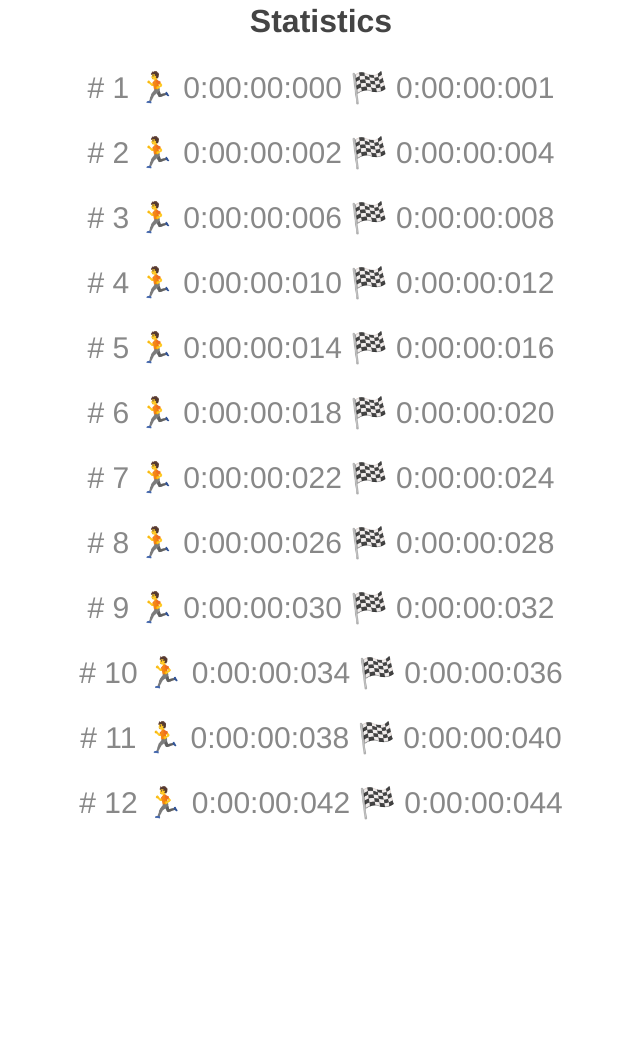
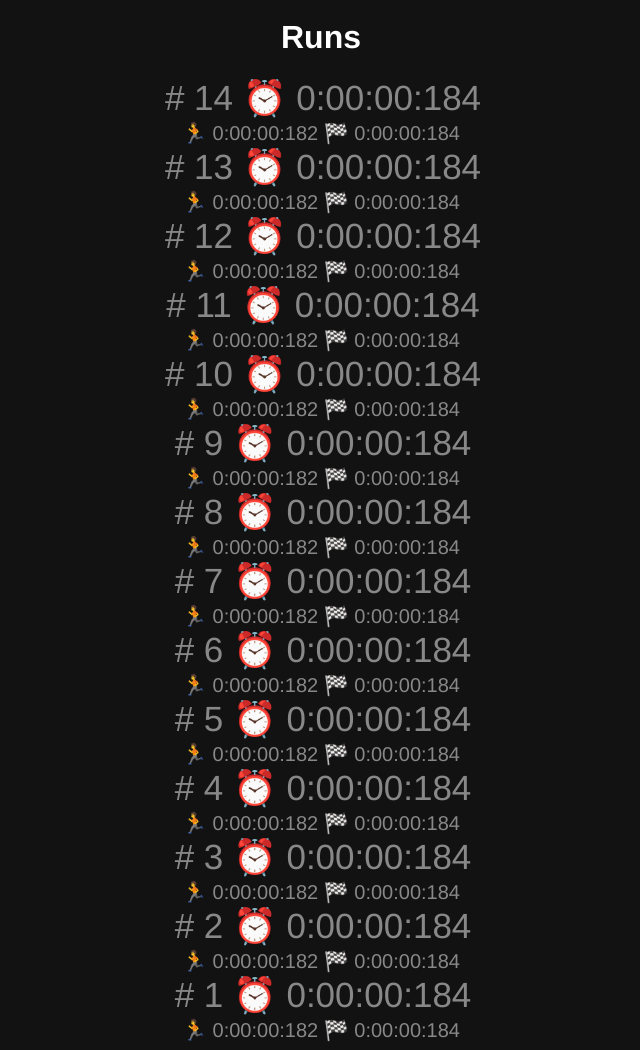
Before and after one commit to lexejs/htmltest, a plain HTML site: page index.html in a window 1280 px wide. Shown: the part 148-1198 px from the top of the page, without its empty margins (319-959 px from the left). Before the commit the page ends 976 px from the top, so only its background shows below. Drawn offline with Linux system fonts and the light colour scheme.

Commit message:
Update index.html

```diff
--- a/index.html
+++ b/index.html
@@ -1,11 +1,12 @@
 <!DOCTYPE html>
 <html>
  <head>
- <meta name="viewport" http-equiv="refresh" content="15" content="width=device-width, initial-scale=1.0, user-scalable=no"/>
+ <meta charset="UTF-8" name="viewport" http-equiv="refresh" content="5" content="width=device-width, initial-scale=1.0, user-scalable=no"/>
  <style>
- html { font-family: Helvetica; display: inline-block; margin: 0px; text-align: center;}
- h1 {color: #444444;margin: 5px auto 3px;} h3 {color: #444444;}
- p {font-size: 30px;color: #888;margin-bottom: 1px;width: 100%;}
+ html { font-family: Helvetica; display: inline-block; margin: 0px; text-align: center;color-scheme: dark !important;}
+
+ p {font-size: 35px;color: #888;margin: 2px;width: 100%;}
+ span {font-size: 20px;color: #888;margin: 1px;width: 100%;}
  h2 {text-align: center; text-justify: inter-word; font-size: 120px; margin: 1px;}
  </style>
 
@@ -17,20 +18,35 @@
 
 <h2 id="timer">0</h2>
 
-<h1>Statistics</h1>
-
-<p># 1 🏃 0:00:00:000 🏁 0:00:00:001 </p>
-<p># 2 🏃 0:00:00:002 🏁 0:00:00:004 </p>
-<p># 3 🏃 0:00:00:006 🏁 0:00:00:008 </p>
-<p># 4 🏃 0:00:00:010 🏁 0:00:00:012 </p>
-<p># 5 🏃 0:00:00:014 🏁 0:00:00:016 </p>
-<p># 6 🏃 0:00:00:018 🏁 0:00:00:020 </p>
-<p># 7 🏃 0:00:00:022 🏁 0:00:00:024 </p>
-<p># 8 🏃 0:00:00:026 🏁 0:00:00:028 </p>
-<p># 9 🏃 0:00:00:030 🏁 0:00:00:032 </p>
-<p># 10 🏃 0:00:00:034 🏁 0:00:00:036 </p>
-<p># 11 🏃 0:00:00:038 🏁 0:00:00:040 </p>
-<p># 12 🏃 0:00:00:042 🏁 0:00:00:044 </p>
+<h1>Runs</h1>
+<p># 14 ⏰ 0:00:00:184 </p>
+<span>🏃 0:00:00:182 🏁 0:00:00:184</span>
+<p># 13 ⏰ 0:00:00:184 </p>
+<span>🏃 0:00:00:182 🏁 0:00:00:184</span>
+<p># 12 ⏰ 0:00:00:184 </p>
+<span>🏃 0:00:00:182 🏁 0:00:00:184</span>
+<p># 11 ⏰ 0:00:00:184 </p>
+<span>🏃 0:00:00:182 🏁 0:00:00:184</span>
+<p># 10 ⏰ 0:00:00:184 </p>
+<span>🏃 0:00:00:182 🏁 0:00:00:184</span>
+<p># 9 ⏰ 0:00:00:184 </p>
+<span>🏃 0:00:00:182 🏁 0:00:00:184</span>
+<p># 8 ⏰ 0:00:00:184</p>
+<span>🏃 0:00:00:182 🏁 0:00:00:184</span>
+<p># 7 ⏰ 0:00:00:184</p>
+<span>🏃 0:00:00:182 🏁 0:00:00:184</span>
+<p># 6 ⏰ 0:00:00:184 </p>
+<span>🏃 0:00:00:182 🏁 0:00:00:184</span>
+<p># 5 ⏰ 0:00:00:184 </p>
+<span>🏃 0:00:00:182 🏁 0:00:00:184</span>
+<p># 4 ⏰ 0:00:00:184 </p>
+<span>🏃 0:00:00:182 🏁 0:00:00:184</span>
+<p># 3 ⏰ 0:00:00:184 </p>
+<span>🏃 0:00:00:182 🏁 0:00:00:184</span>
+<p># 2 ⏰ 0:00:00:184 </p>
+<span>🏃 0:00:00:182 🏁 0:00:00:184</span>
+<p># 1 ⏰ 0:00:00:184 </p>
+<span>🏃 0:00:00:182 🏁 0:00:00:184</span>
 
 <script>
 let time = 200;
```
